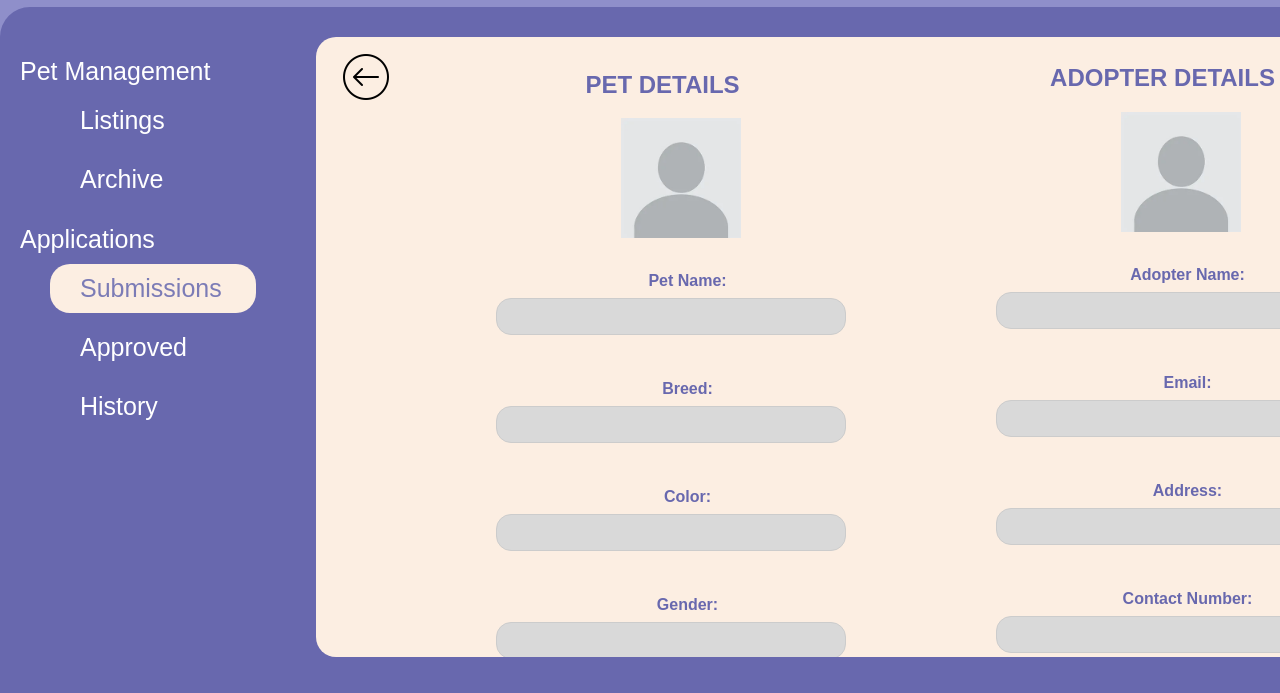
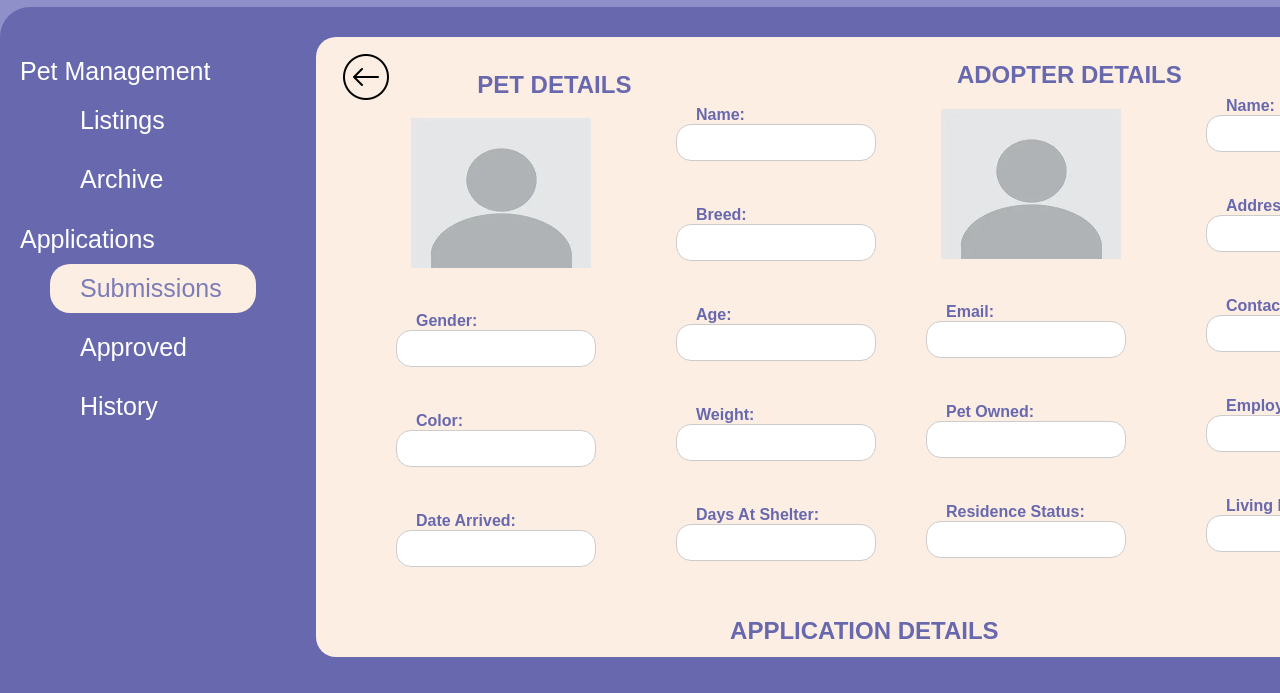
Before and after one commit to jamestorrevillas/Shelter-web-app, a website with bundled scripts: page public/pages/response.html in a window 1280 px wide. Shown: the part 107-800 px from the top of the page. Built offline with nearby package versions, Linux system fonts and the light colour scheme; no server answers.

Commit message:
csstudentforthewin

```diff
--- a/public/css/style_dashboard.css
+++ b/public/css/style_dashboard.css
@@ -946,8 +946,11 @@ thead th {
 	margin-top: 0px;
 }
 #application-details{
-    height:1200px;
+    height:1050px;
+    width: 90%;
 }
+
+
 #appdet h2{
     font-family: 'Poppins', sans-serif;
 }
@@ -959,8 +962,9 @@ thead th {
 }
 #appdet{
     margin-top: -90px;
-    margin-left: -100px;
+    margin-left: -200px;
     margin-right: 500px;
+
     /* border: 2px solid black; */
 }
 #pendingsdet{
@@ -987,24 +991,66 @@ thead th {
 #appdet input[type="text"],
 #appdet input[type="date"],
 #appdet input[type="number"] {
-    width: 350px;
-    text-align: center;/* Adjust the width as per your requirement */
+    background-color: white;
+    border: 1px color lightgray;
+    width: 200px;
+    text-align: center;
+    margin-top: 0px;/* Adjust the width as per your requirement */
 }
 #applicationdet input[type="text"],
 #applicationdet input[type="date"],
 #applicationdet input[type="number"] {
-    text-align: center;/* Adjust the width as per your requirement */
+    background-color: white;
+    border: 1px color lightgray;
+    width: 200px;
+    text-align: center;
+    margin-top: 0px;/* Adjust the width as per your requirement */
+}
+#applicationdet textarea{
+    background-color: white;
+    border: 1px color lightgray !important;
+    width: 200px;
+    text-align: center;
+    margin-top: 0px;
+}
+#applicationdet textarea {
+    background-color: white !important;
+}
+#reason textarea,
+#shelterFeedback textarea{
+    background-color: white !important;
+}
+#applicationleft textarea,
+#applicationright textarea{
+    background-color: white !important;
+    width: 400px !important;
+}
+#applicationleft label,
+#applicationright label{
+    margin-right:500px;
+}
+#applicationright label{
+    margin-left:300px !important;
+}
+#applicationright{
+    margin-left:380px;
+    margin-top: -300px;
+}
+#applicationleft{
+    margin-left:-150px;
+
 }
 #appdet label{
-    margin-right: -160px;
+    margin-right: 200px;
+    margin-bottom: 0px;
 }
 #adopterdet label{
-    margin-right: -160px;
+    margin-right: 200px;
+    margin-bottom: 0px;
 }
 #adopterdet{
-    margin-top: -90px;
-    margin-left: 400px;
-    margin-top: -660px;
+    margin-left: 330px;
+    margin-top: -565px;
     /* margin-right: 500px;
     border: 2px solid black; */
 }
@@ -1015,8 +1061,11 @@ thead th {
 #adopterdet input[type="text"],
 #adopterdet input[type="date"],
 #adopterdet input[type="number"] {
-    width: 350px;
-    text-align: center; /* Adjust the width as per your requirement */
+    background-color: white;
+    border: 1px color lightgray;
+    width: 200px;
+    text-align: center;
+    margin-top: 0px; /* Adjust the width as per your requirement */
 }
 #historydet{
     margin-top: -90px;
@@ -1104,9 +1153,39 @@ thead th {
     font-family:'Poppins', sans-serif;
 }
 #pet-profile img{
-    width:120px;
-    height:120px;
-    margin-left:120px;
+    width:180px;
+    height:150px;
+    margin-left:10px;
+    margin-bottom:10px;
+}
+
+#petright{
+    margin-left: 280px;
+    margin-top: -506px;
+}
+#petright label{
+    text-align: left;
+    margin-left: 300px;
+    margin-right: -100px;
+}
+#petleft label{
+    text-align: left;
+    margin-left: 300px;
+    margin-right: -100px;
+}
+#adopterleft label{
+    text-align: left;
+    margin-left: 300px;
+    margin-right: -100px;
+}
+#adopterright{
+    margin-left: 280px;
+    margin-top: -506px;
+}
+#adopterright label{
+    text-align: left;
+    margin-left: 300px;
+    margin-right: -100px;
 }
 #addpet-profile img{
     width:120px;
--- a/public/pages/response.html
+++ b/public/pages/response.html
@@ -47,60 +47,86 @@
 
             <div id="appdet">
                     <h2>PET DETAILS</h2>
-
+                <div id="petleft">
                     <div id="pet-profile">
                         <img src="../images/default_profile_picture.png" id="pet_profile">
                     </div>
 
-                    <label for="PetName">Pet Name:</label>
+                    <label for="PetName">Gender:</label>
+                    <input type="text" id="PetName" name="PetName" readonly>
+
+                    <label for="PetType">Color:</label>
+                    <input type="text" id="PetType" name="PetType" readonly>
+
+                    <label for="PetColor">Date Arrived:</label>
+                    <input type="text" id="PetColor" name="PetColor" readonly>
+                    </div>
+                <div id="petright">
+                    <label for="PetName">Name:</label>
                     <input type="text" id="PetName" name="PetName" readonly>
 
                     <label for="PetType">Breed:</label>
                     <input type="text" id="PetType" name="PetType" readonly>
 
-                    <label for="PetColor">Color:</label>
+                    <label for="PetColor">Age:</label>
                     <input type="text" id="PetColor" name="PetColor" readonly>
 
-                    <label for="PetGender">Gender:</label>
-                    <input type="text" id="PetGender" name="PetGender" readonly>
+                    <label for="PetType">Weight:</label>
+                    <input type="text" id="PetType" name="PetType" readonly>
 
-
+                    <label for="PetColor">Days At Shelter:</label>
+                    <input type="text" id="PetColor" name="PetColor" readonly>
                 </div>
-                <div id="adopterdet">
+                </div>
+        <div id="adopterdet">
                     <h2>ADOPTER DETAILS</h2>
-
+            <div id="adopterleft">
                     <div id="pet-profile">
                         <img src="../images/default_profile_picture.png" id="pet_profile">
                     </div>
 
-                    <label for="AdopterName">Adopter Name:</label>
+                    <label for="AdopterName">Email:</label>
                     <input type="text" id="AdopterName" name="AdopterName" readonly>
 
-                    <label for="AdopterEmail">Email:</label>
+                    <label for="AdopterEmail">Pet Owned:</label>
                     <input type="text" id="AdopterEmail" name="AdopterEmail" readonly>
 
-                    <label for="AdopterAddress">Address:</label>
+                    <label for="AdopterAddress">Residence Status:</label>
                     <input type="text" id="AdopterAddress" name="AdopterAddress" readonly>
 
-                    <label for="AdopterNumber">Contact Number:</label>
-                    <input type="text" id="AdopterNumber" name="AdopterNumber" readonly>
+                 </div>
+                 <div id="adopterright">
+                    <label for="PetName">Name:</label>
+                    <input type="text" id="PetName" name="PetName" readonly>
 
+                    <label for="PetType">Address:</label>
+                    <input type="text" id="PetType" name="PetType" readonly>
 
+                    <label for="PetColor">Contact Number:</label>
+                    <input type="text" id="PetColor" name="PetColor" readonly>
+
+                    <label for="PetType">Employment Status:</label>
+                    <input type="text" id="PetType" name="PetType" readonly>
+
+                    <label for="PetColor">Living Environment:</label>
+                    <input type="text" id="PetColor" name="PetColor" readonly>
                 </div>
-                <div id="applicationdet">
+                </div>
+     <div id="applicationdet">
                     <h2>APPLICATION DETAILS</h2>
 
-
-
+                <div id="applicationleft">
                     <label for="DateApplied">Date Applied:</label>
                     <input type="text" id="DateApplied" name="DateApplied" readonly>
 
-                    <label for="Reason">Reason:</label>
-                    <input type="text" id="Reason" name="Reason" readonly>
+                    <label for="Reason">Reason for Adopter:</label>
+                    <textarea id="reason" name="Reason" rows="6" readonly></textarea>
+                </div>
 
+                <div id="applicationright">
                     <label for="shelterFeedback">Feedback:</label>
-                    <textarea id="shelterFeedback" name="shelterFeedback" rows="4" readonly></textarea>
-
+                    <textarea id="shelterFeedback" name="shelterFeedback" rows="14" readonly></textarea>
+                </div>
                     <div class="responsebtn">
                         <button id="approveButton" >APPROVE</button>
                         <button id="disapproveButton" >DISAPPROVE</button>
```
Also changed, not shown: public/pages/history-application-details.html (+46 -20 lines), public/pages/pending-application-details.html (+44 -18 lines).
